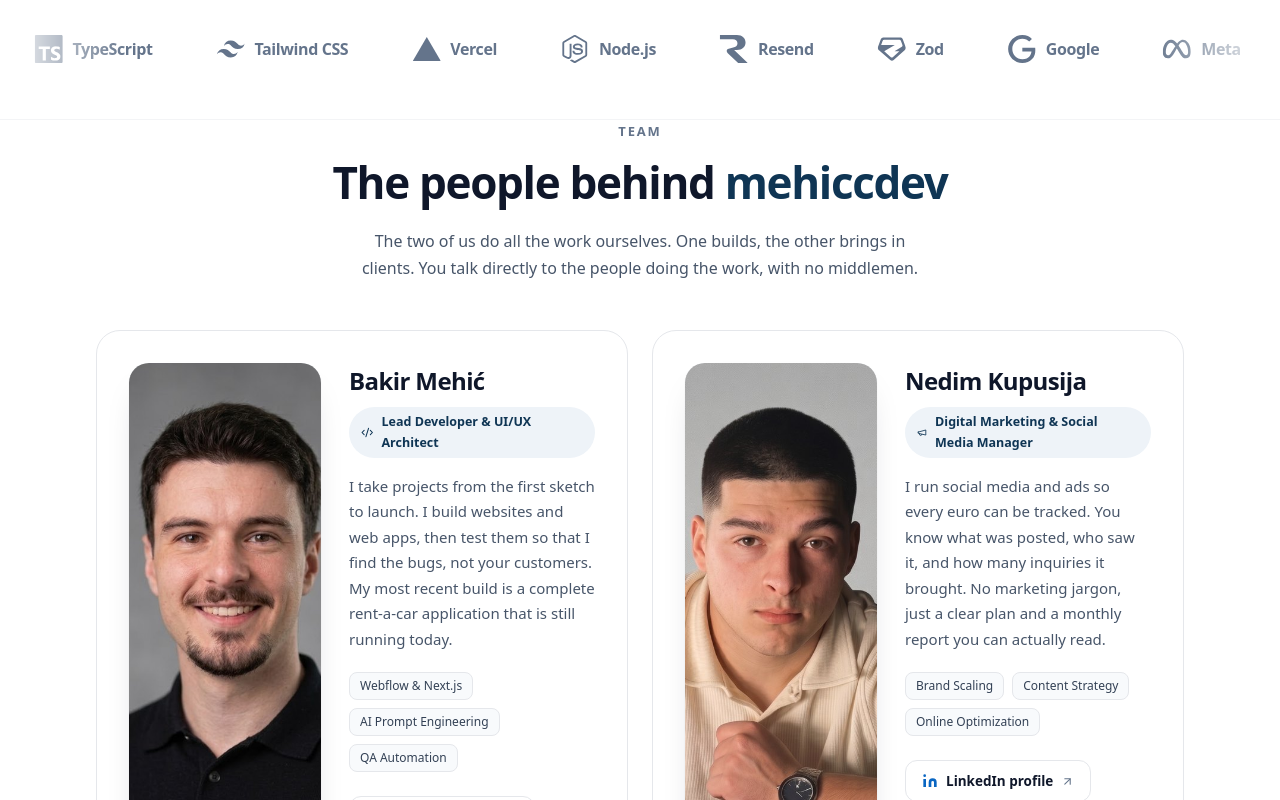
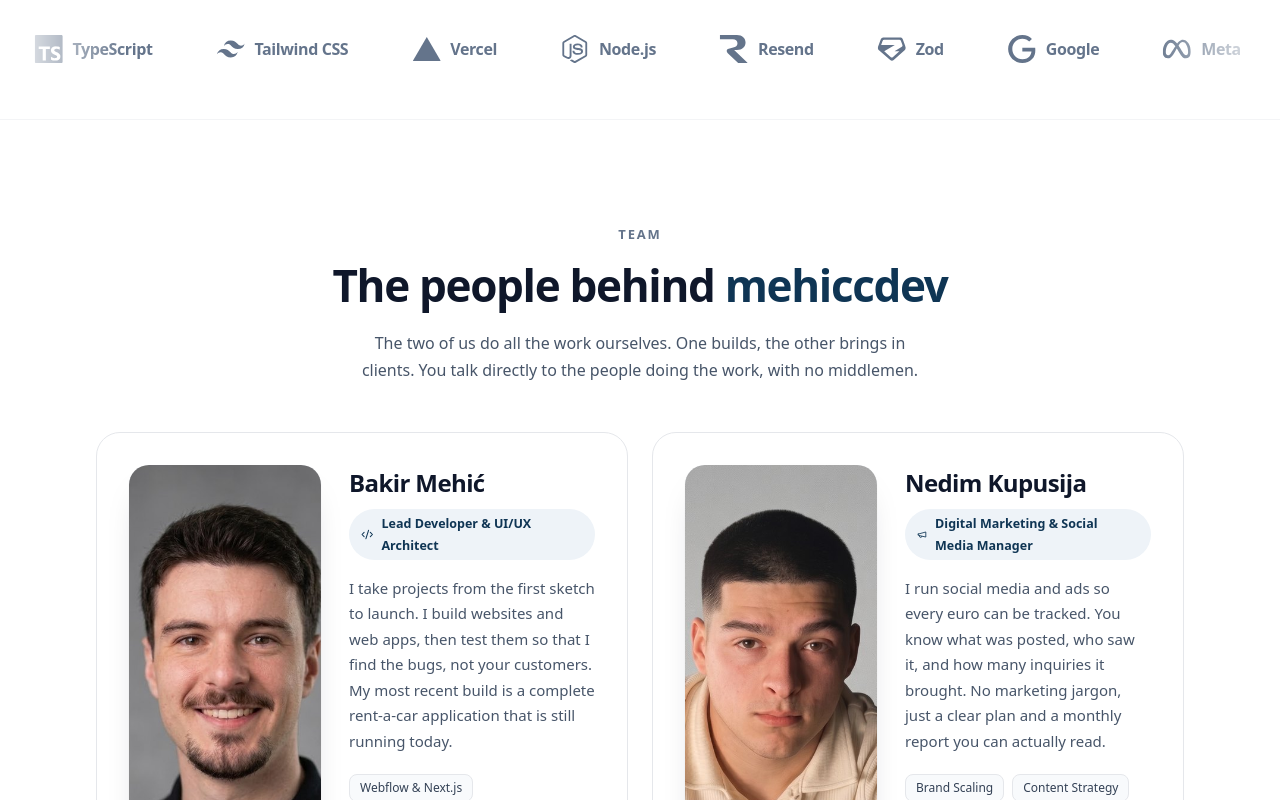
Before and after one commit to Bakeee99/mehiccdev, a Next.js app: page / in a window 1280 px wide. Shown: the part 1340-2140 px from the top of the page. Built offline with nearby package versions, Linux system fonts and the light colour scheme.

Commit message:
fix: vraceni razmaci izmedju sekcija

```diff
--- a/app/globals.css
+++ b/app/globals.css
@@ -241,3 +241,9 @@ html.light .section-progress > div { background: #0F172A !important; }
   .tech-track > ul { flex-wrap: wrap; justify-content: center; row-gap: 1rem; }
   .tech-marquee { -webkit-mask-image: none; mask-image: none; }
 }
+
+html.light main > section:not(.hero-light):not(.strip) {
+  padding-top: clamp(5.5rem, 8vw, 8rem) !important;
+  padding-bottom: clamp(5.5rem, 8vw, 8rem) !important;
+}
+html.light [style*="radial-gradient"] { display: none !important; }
```
